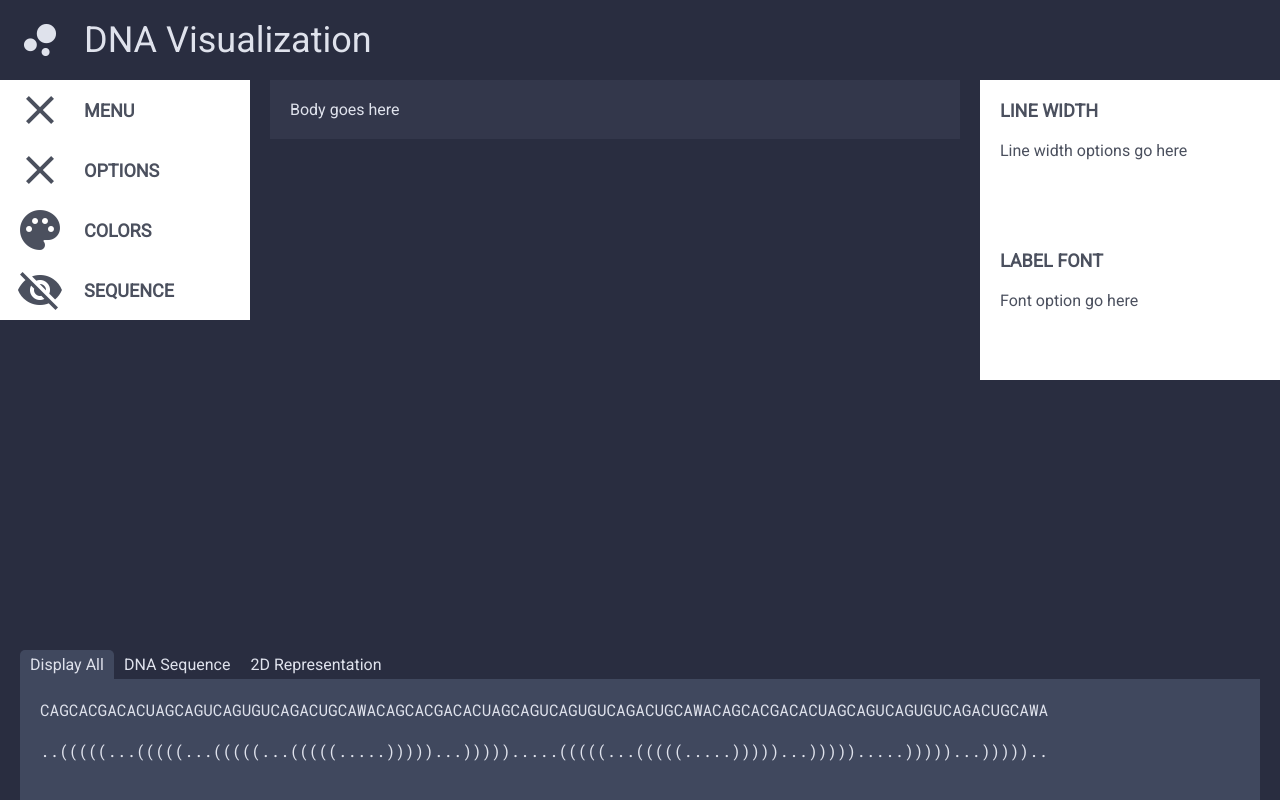
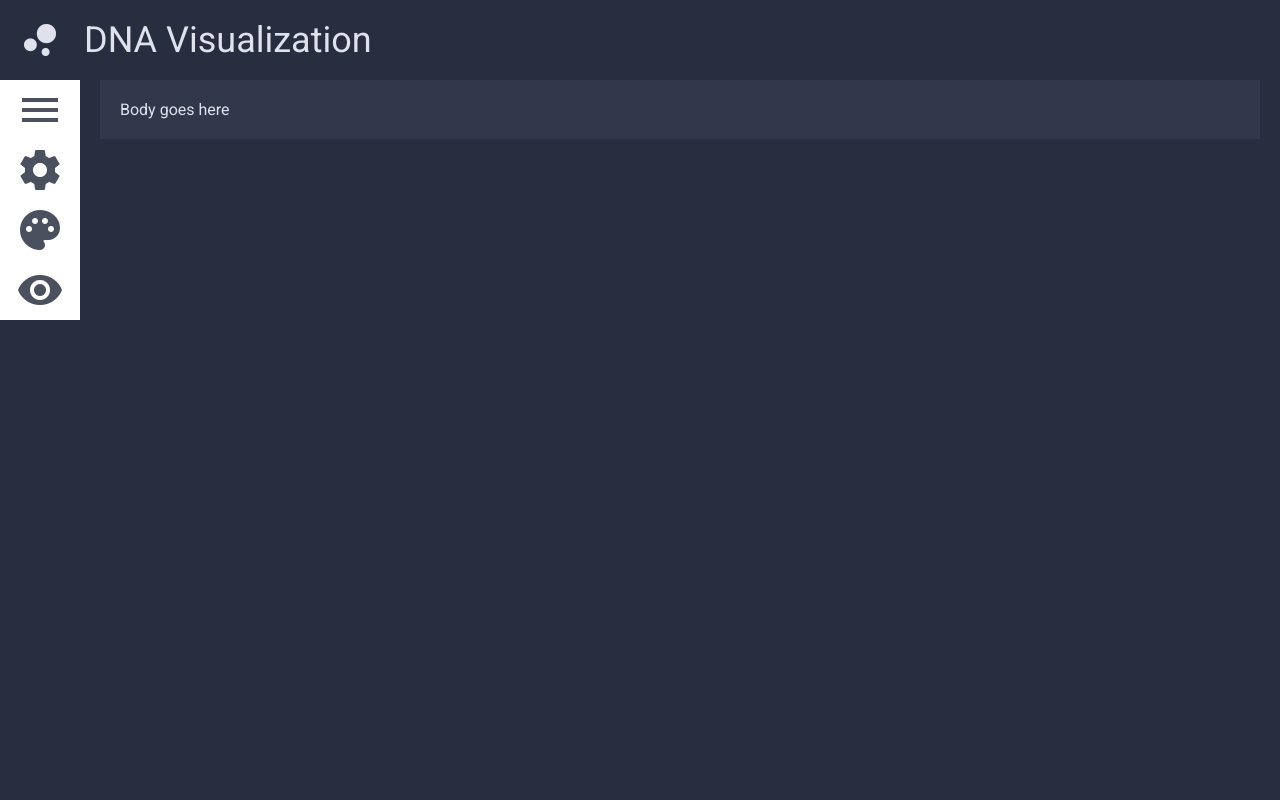
Before and after one commit to tom-ogasawara/dna, a React (Create React App) app: page / in a window 1280 px wide. Built offline with nearby package versions, Linux system fonts and the light colour scheme; the HTML template or start-up script is replaced by a standard one.

Commit message:
Refactor, clean up code

```diff
--- a/src/components/Menu/index.js
+++ b/src/components/Menu/index.js
@@ -11,10 +11,10 @@ class Menu extends Component {
     super(props);
 
     this.state = {
-      menuOpen: true,
-      optionsOpen: true,
+      menuOpen: false,
+      optionsOpen: false,
       colorsOpen: false,
-      sequenceOpen: true
+      sequenceOpen: false
     };
   }
 
@@ -44,48 +44,42 @@ class Menu extends Component {
   }
 
   render() {
-    const menuStatus = this.state.menuOpen ? 'open' : 'closed';
-    const optionsStatus = this.state.optionsOpen ? 'open' : 'closed';
-    const colorsStatus = this.state.colorsOpen ? 'open' : 'closed';
-    const sequenceStatus = this.state.sequenceOpen ? 'open' : 'closed';
-    const menuIcon = this.state.menuOpen ? 'close' : 'menu';
-    const optionsIcon = this.state.optionsOpen ? 'close' : 'settings';
-    const colorsIcon = this.state.colorsOpen ? 'close' : 'palette';
-    const sequenceIcon = this.state.sequenceOpen
-      ? 'visibility_off'
-      : 'visibility';
+    const menuOpen = this.state.menuOpen;
+    const optionsOpen = this.state.optionsOpen;
+    const colorsOpen = this.state.colorsOpen;
+    const sequenceOpen = this.state.sequenceOpen;
 
     return (
       <div>
-        <div className={`menu ${menuStatus}`}>
+        <div className={`menu ${menuOpen ? 'open' : 'closed'}`}>
           <MenuButton
             handleClick={() => this.togglePanels('menu')}
-            iconName={menuIcon}
+            iconName={menuOpen ? 'close' : 'menu'}
             title="MENU"
           />
           <MenuButton
             handleClick={() => this.togglePanels('options')}
-            iconName={optionsIcon}
+            iconName={optionsOpen ? 'close' : 'settings'}
             title="OPTIONS"
           />
           <MenuButton
             handleClick={() => this.togglePanels('colors')}
-            iconName={colorsIcon}
+            iconName={colorsOpen ? 'close' : 'palette'}
             title="COLORS"
           />
           <MenuButton
             handleClick={() => this.togglePanels('sequence')}
-            iconName={sequenceIcon}
+            iconName={sequenceOpen ? 'visibility_off' : 'visibility'}
             title="SEQUENCE"
           />
         </div>
-        <div className={`right-menu ${optionsStatus}`}>
+        <div className={`right-menu ${optionsOpen ? 'open' : 'closed'}`}>
           <Options />
         </div>
-        <div className={`right-menu ${colorsStatus}`}>
+        <div className={`right-menu ${colorsOpen ? 'open' : 'closed'}`}>
           <Colors />
         </div>
-        <div className={`sequence ${sequenceStatus}`}>
+        <div className={`sequence ${sequenceOpen ? 'open' : 'closed'}`}>
           <Sequence />
         </div>
       </div>
```
